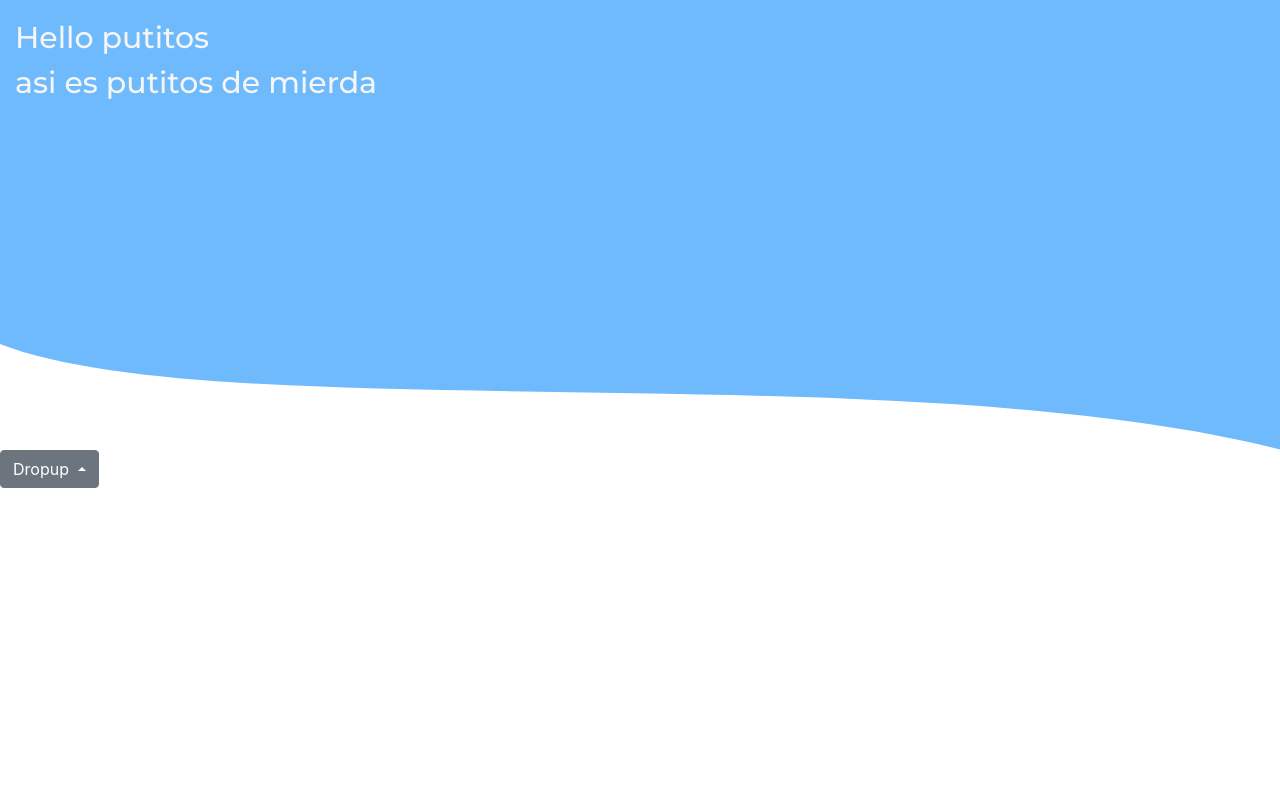
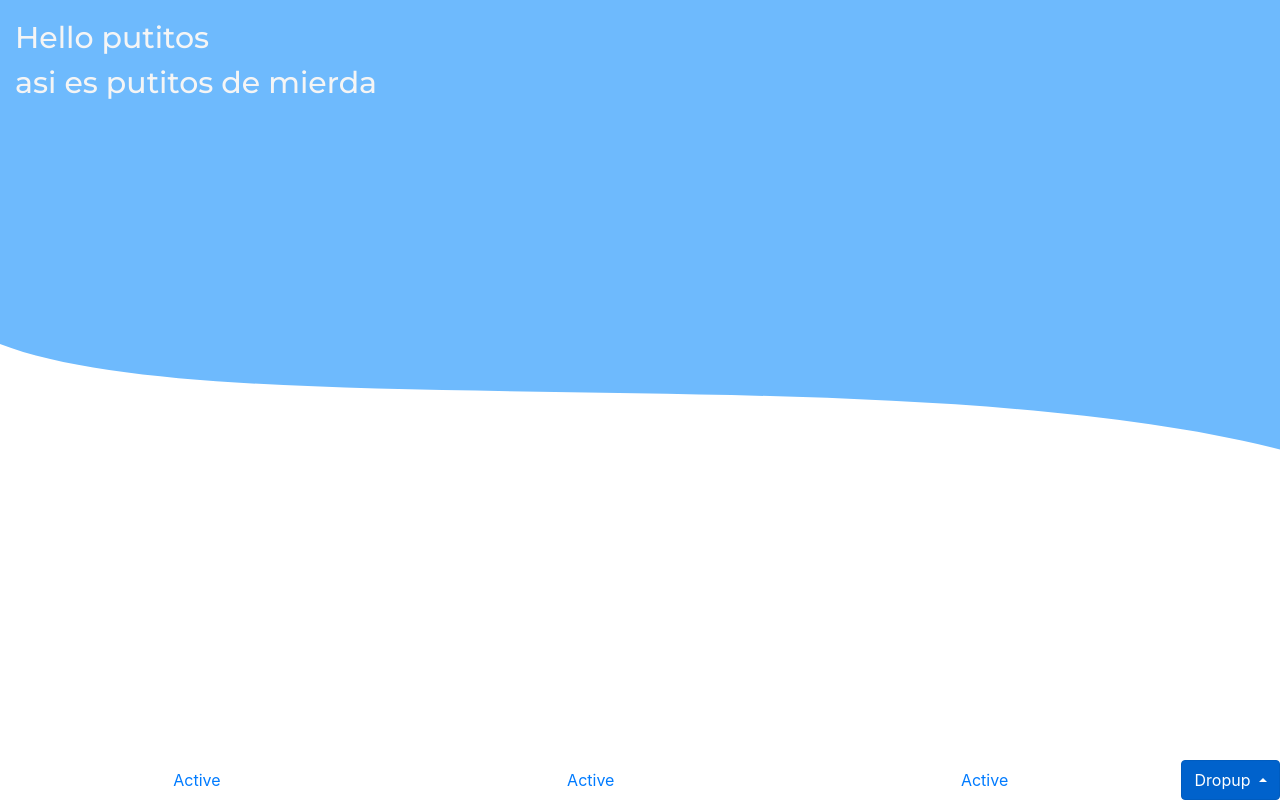
Before and after one commit to DatBoiLuiskrrt/port, a plain HTML site: page index.html in a window 1280 px wide. Drawn offline with nearby package versions, Linux system fonts and the light colour scheme.

Commit message:
Fixed the footer to the bottom of the page and added other lists to the footer

```diff
--- a/index.html
+++ b/index.html
@@ -56,8 +56,19 @@
           <a class="nav-link disabled" href="#" tabindex="-1" aria-disabled="true">Disabled</a>
         </li>
       </ul> -->
+      <ul class="nav nav-pills nav-fill fixed-bottom">
+        <li class="nav-item">
+          <a class="nav-link" href="#">Active</a>
+        </li>
+        <li class="nav-item">
+          <a class="nav-link" href="#">Active</a>
+        </li>
+        <li class="nav-item">
+          <a class="nav-link" href="#">Active</a>
+        </li>
+
       <div class="btn-group dropup">
-        <button type="button" class="btn btn-secondary dropdown-toggle" data-toggle="dropdown" aria-haspopup="true" aria-expanded="false">
+        <button type="button" class="btn btn-primary dropdown-toggle active" data-toggle="dropdown" aria-haspopup="true" aria-expanded="false">
           Dropup
         </button>
         <div class="dropdown-menu">
@@ -69,6 +80,7 @@
             <a class="dropdown-item" href="#">Separated link</a>
         </div>
       </div>
+    </ul>
 
 
 </body>
```
